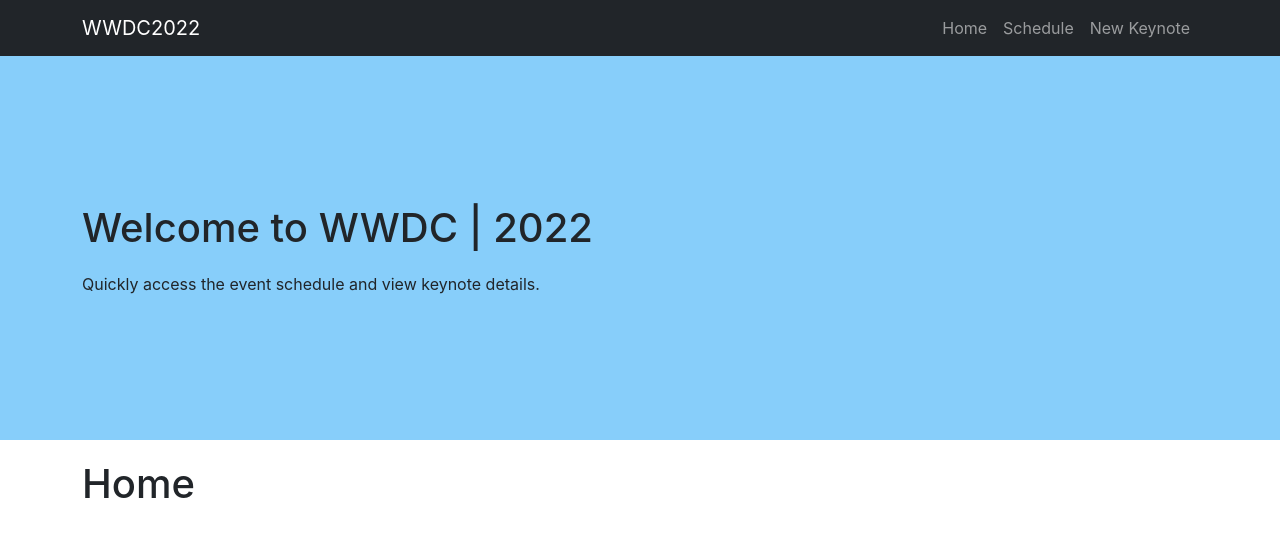
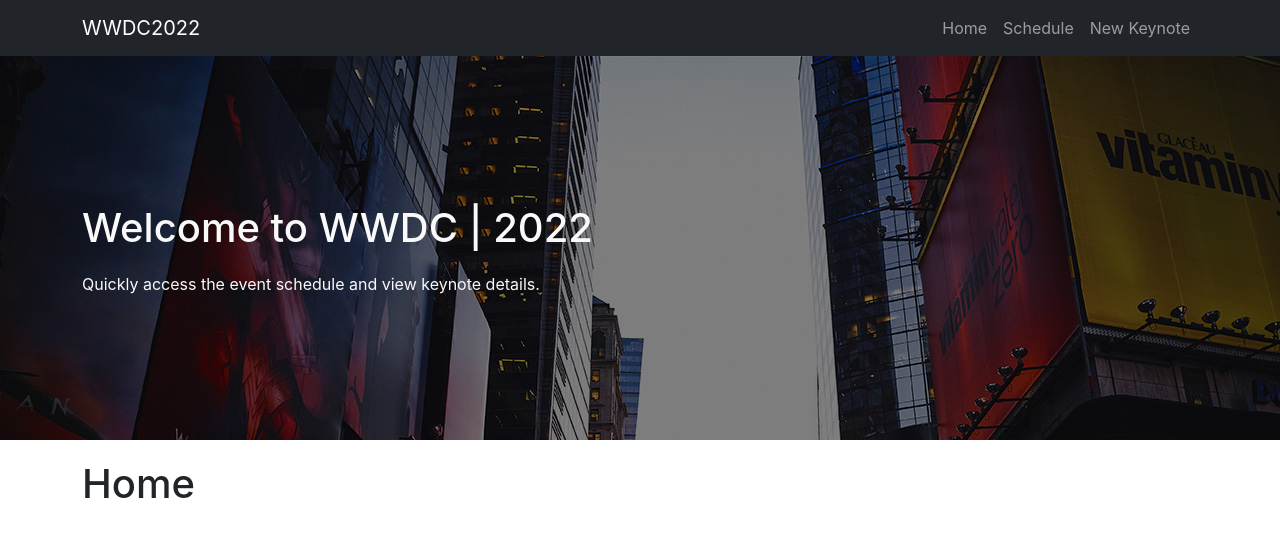
Before and after one commit to lazoxco/event-schedule-app, a React (Create React App) app: page / in a window 1280 px wide. Shown: the top 536 px of the page. Built offline with nearby package versions, Linux system fonts and the light colour scheme.

Commit message:
Added hero image.

```diff
--- a/src/index.css
+++ b/src/index.css
@@ -13,9 +13,10 @@
 }
 
 .jumbotron {
+  color: #F9F9F9;
   background-color: lightskyblue;
   padding: 10% 0;
-  /* background-image: url("paper.gif"); */
+  background-image: url("./luca-bravo-TaCk3NspYe0-unsplash.jpg");
 }
 
 h1 {
```
Also changed, not shown: src/luca-bravo-TaCk3NspYe0-unsplash.jpg (added), 1 other file (tests, documents, lock files or other folders).
